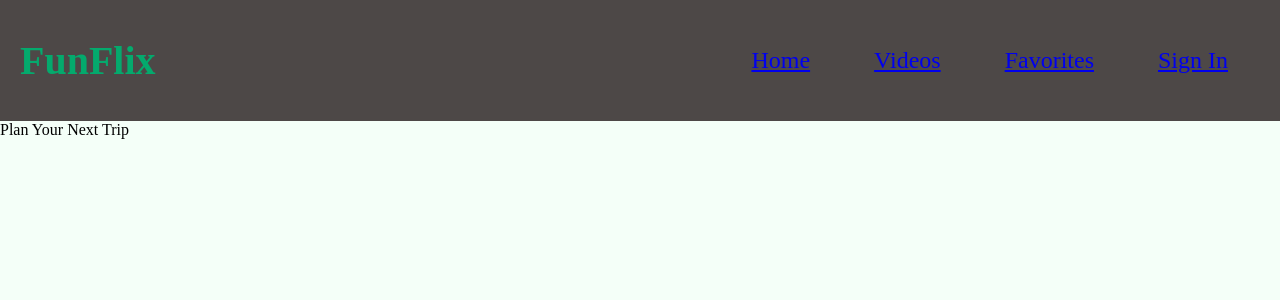
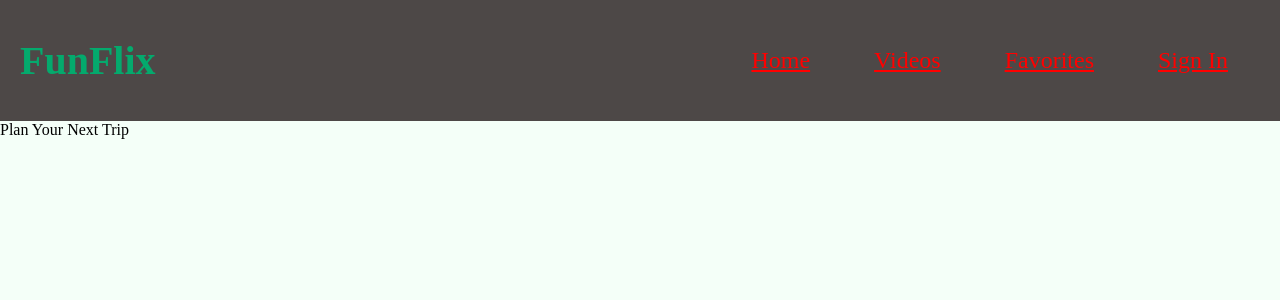
Before and after one commit to RicoMedi/fun-clips, a React (Create React App) app: page / in a window 1280 px wide. Shown: the top 300 px of the page. Built offline with nearby package versions, Linux system fonts and the light colour scheme; a web font is replaced by a local one.

Commit message:
css styling

```diff
--- a/src/nav/Nav.css
+++ b/src/nav/Nav.css
@@ -9,7 +9,7 @@
 
 }
 .nav-link{
-  color:#red
+  color: red
 }
 
 .nav-title {
```
